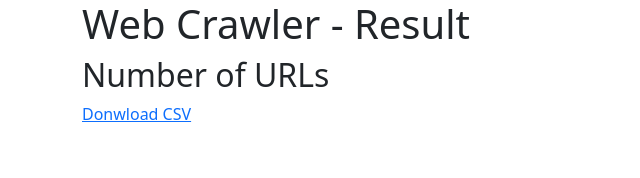
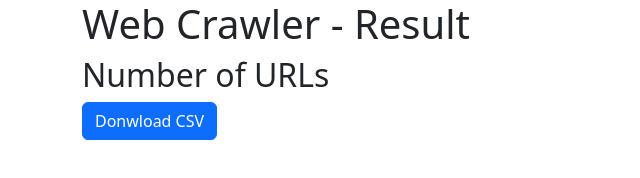
Before and after one commit to Uehi5k/crawler-link-checker, a website: page public/results.html in a window 1280 px wide. Shown: the whole page, without its empty margins (0-640 px from the left). Drawn offline with nearby package versions, Linux system fonts and the light colour scheme; no server answers.

Commit message:
feat: Remove a href download link with button and using fetch API

```diff
--- a/public/results.html
+++ b/public/results.html
@@ -23,7 +23,7 @@
       <div class="row">
         <div class="col-6">
           <h2>Number of URLs</h2>
-          <a id="download-link" href="#">Donwload CSV</a>
+          <button class="btn btn-primary" onclick="downloadFile()">Donwload CSV</button>
         </div>
       </div>
     </div>
@@ -33,10 +33,23 @@
     const key = urlParams.get("key");
 
     // Set donwload link for the result
-    const downloadLink = `/crawl/results/download/${key}`;
-    const downloadLinkEle = document.getElementById("download-link");
-    downloadLinkEle.setAttribute("href", downloadLink);
-    downloadLinkEle.setAttribute("download", `${key}.csv`);
+    const downloadFile = async () => {
+      const response = await fetch(`/crawl/results/download/${key}`, {
+        method: "GET",
+      });
+      if (response.ok) {
+        const blob = await response.blob();
+        const objectUrl = URL.createObjectURL(blob);
+        const link = document.createElement('a');
+        link.href = objectUrl;
+        link.download = `${key}.csv`;
+        link.click();
+        URL.revokeObjectURL(objectUrl);
+      } else {
+        const body = await response.json();
+        alert(body.error);
+      }
+    }
 
     // Query results every 5 seconds
     const interval = setInterval(async () => {
```
